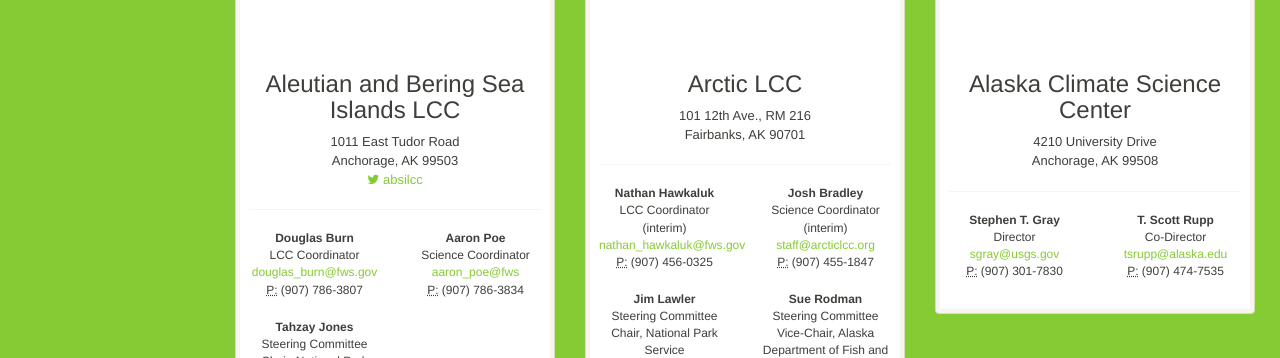
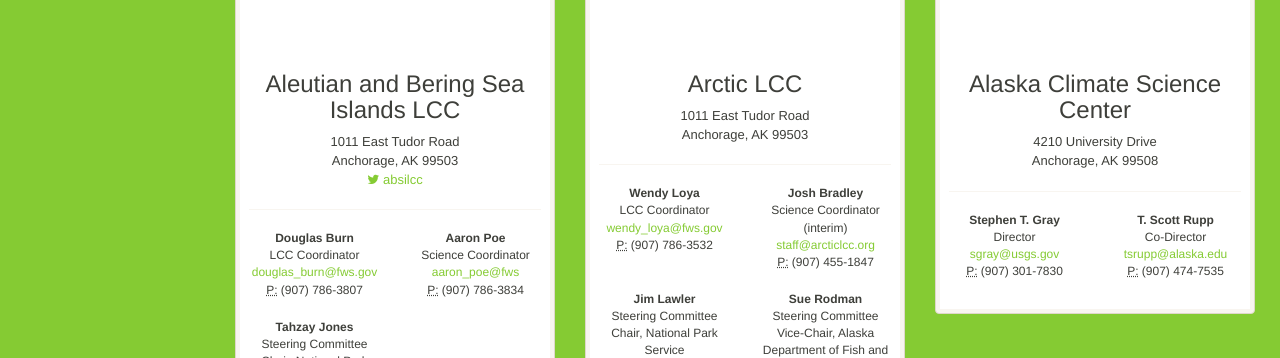
Before and after one commit to northern-latitudes/northern-latitudes.github.io, a Jekyll site: the page built from about.md, in a window 1280 px wide. Shown: the part 1077-1435 px from the top of the page. Built offline with Jekyll 4.4.1, drawn with Linux system fonts in a browser that asks for light colours; nearby versions of some CDN libraries.

Commit message:
Update arctic.yml

```diff
--- a/_data/orgs/arctic.yml
+++ b/_data/orgs/arctic.yml
@@ -1,14 +1,14 @@
 name: Arctic LCC
-street: 101 12th Ave., RM 216
-citystate: Fairbanks, AK 90701
+street: 1011 East Tudor Road
+citystate: Anchorage, AK 99503
 link: http://arcticlcc.org
 feed: http://arcticlcc.org/home/news/rss
 github: arcticlcc
 members:
-  - name: Nathan Hawkaluk
-    title: LCC Coordinator (interim)
-    email: nathan_hawkaluk@fws.gov
-    phone: (907) 456-0325
+  - name: Wendy Loya
+    title: LCC Coordinator
+    email: wendy_loya@fws.gov
+    phone: (907) 786-3532
 
   - name: Josh Bradley
     title: Science Coordinator (interim)
```
